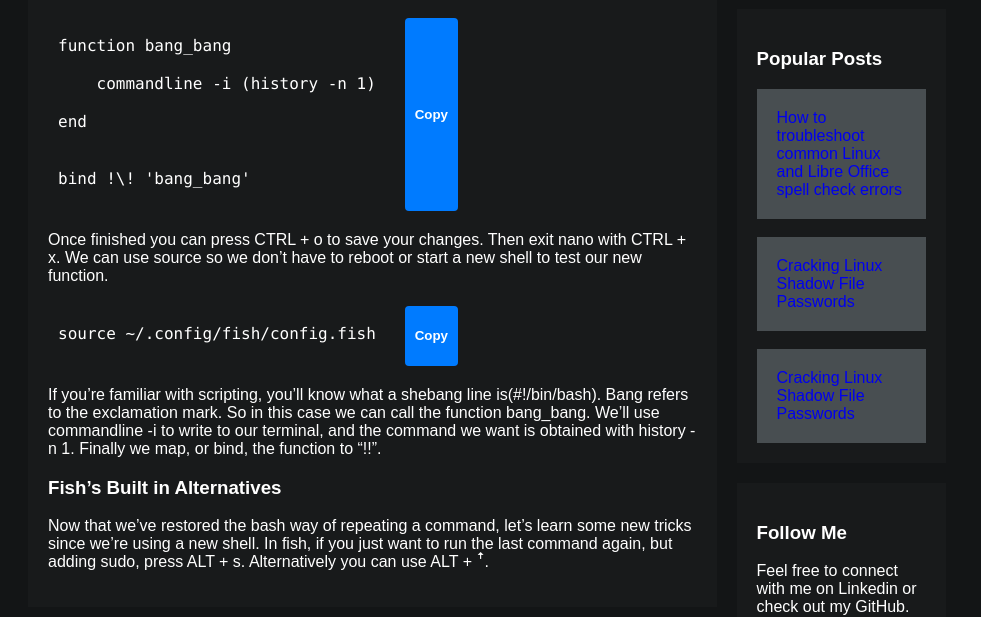
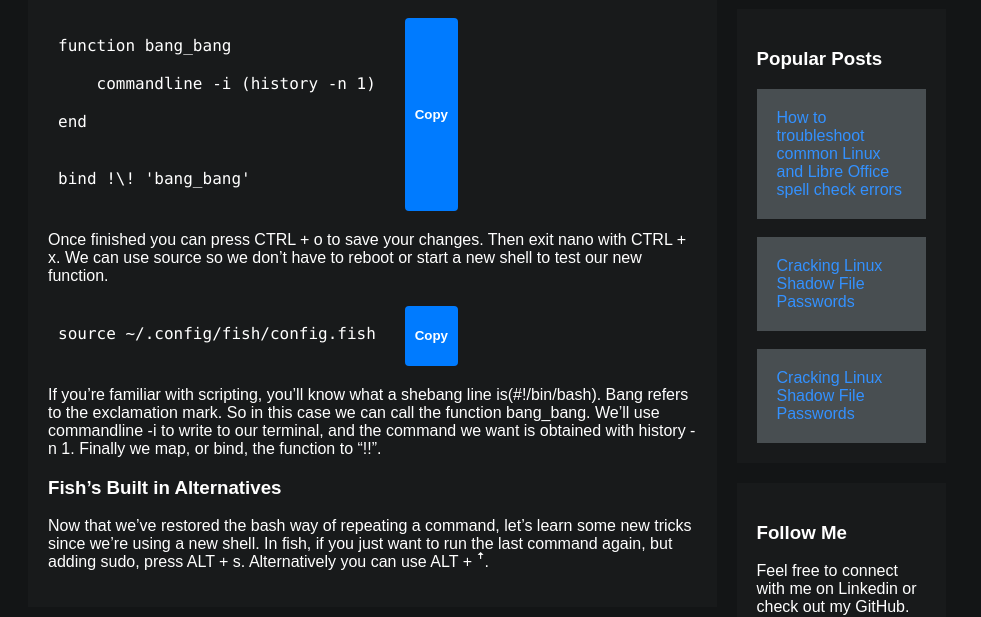
Before and after one commit to Baljit147/Baljit147.github.io, a plain HTML site: page posts/bang_bang.html in a window 1280 px wide. Shown: the part 948-1565 px from the top of the page, without its empty margins (0-981 px from the left). Drawn offline with Linux system fonts and the light colour scheme.

Commit message:
hyperlink styling updates

```diff
--- a/styles/style.css
+++ b/styles/style.css
@@ -148,12 +148,12 @@ body {
 
 /* Popular Posts hyperlinks */
 .popular-posts-links {
-  color: 3391FF;
+  color: #3391FF;
   text-decoration: none;
 }
 
 .popular-posts-links:visited {
-  color: 3391FF;
+  color: #3391FF;
   text-decoration: none;
 }
 
```
Also changed, not shown: posts/bang_bang.html (+0 -1 lines).
